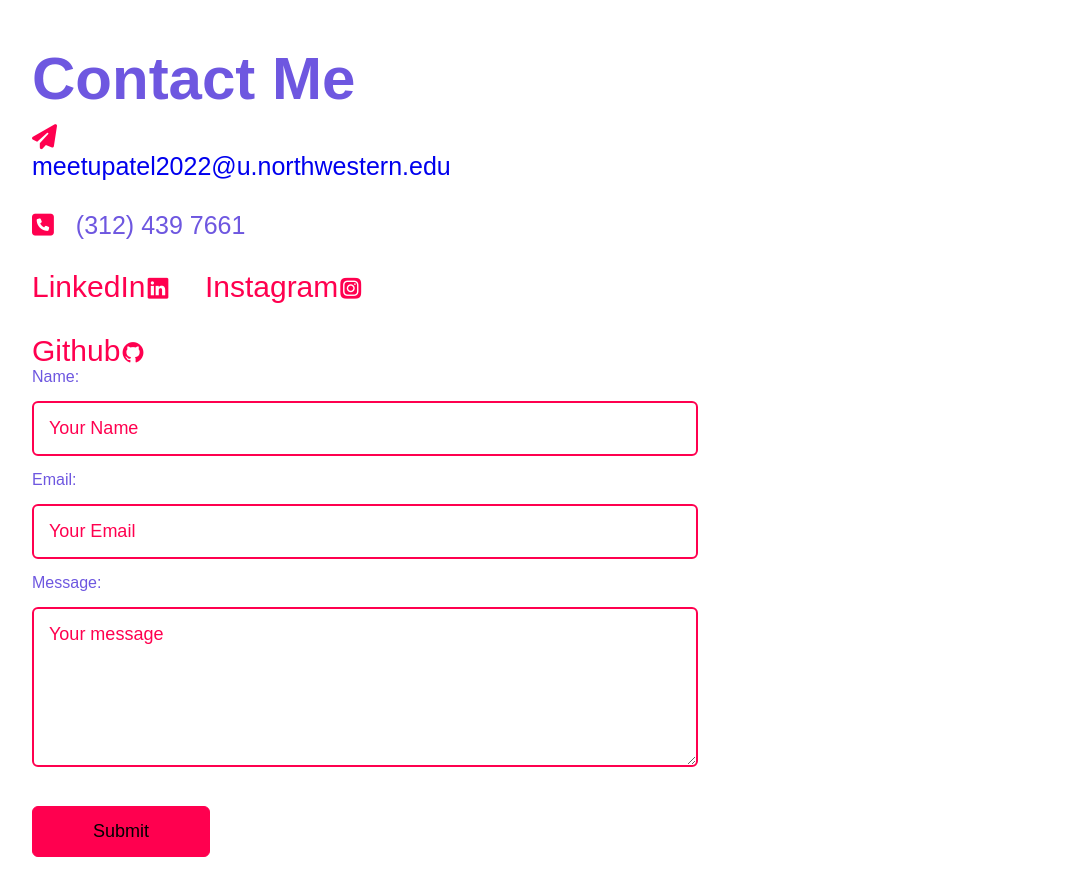
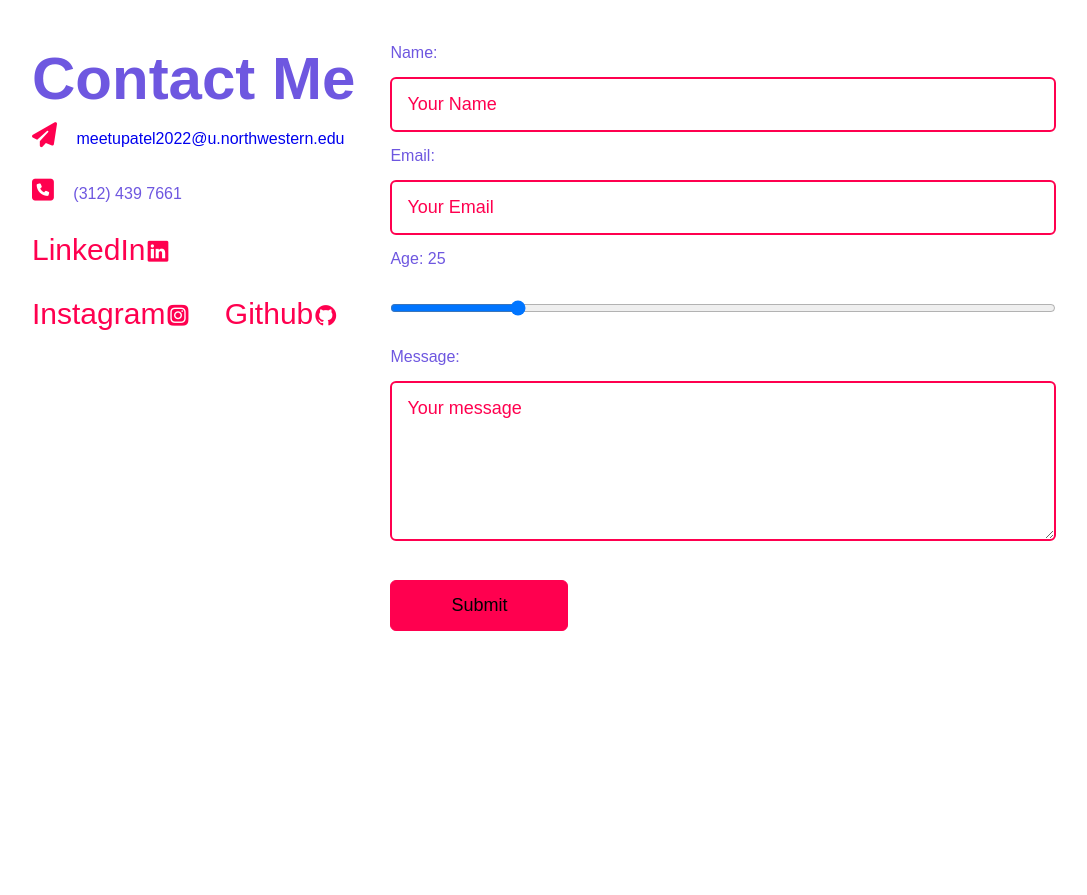
Before and after one commit to MeetuPatel/meetupatel.github.io, a plain HTML site: page index.html in a window 1280 px wide. Shown: the part 2380-3275 px from the top of the page, without its empty margins (96-1183 px from the left). After the commit the page ends 3071 px from the top, so only its background shows below. Drawn offline with nearby package versions, Linux system fonts and the light colour scheme.

Commit message:
slider-added

```diff
--- a/index.html
+++ b/index.html
@@ -251,6 +251,8 @@
                     <input id="name" type="text" name="name" placeholder="Your Name" required>
                     <label for="email">Email:</label>
                     <input id="email" type="text" name="email" placeholder="Your Email" required>
+                    <label for="slider"><p>Age: <span id="age"></span></p></label>
+                    <input id="slider" type="range" min="10" max="100" value="25">
                     <label for="message">Message:</label>
                     <textarea id="message" name="message" rows="6" placeholder="Your message"></textarea>
                     <button type="submit" class="btn btn2">Submit</button>
--- a/main.js
+++ b/main.js
@@ -54,3 +54,10 @@ if (event.target == project1) {
     project3.style.display = "none";
     }
 }
+
+var age = document.getElementById("slider");
+var ageUpdate = document.getElementById("age");
+ageUpdate.innerHTML = slider.value;
+age.oninput = function() {
+    ageUpdate.innerHTML = this.value;
+  }
--- a/styles.css
+++ b/styles.css
@@ -442,9 +442,9 @@ nav ul li a:hover::after{
     flex-basis: 35%;
 }
 
-.contact-content{
+/* .contact-content{
     font-size: 25px;
-}
+} */
 
 .contact-col-2{
     flex-basis: 65%;
```
